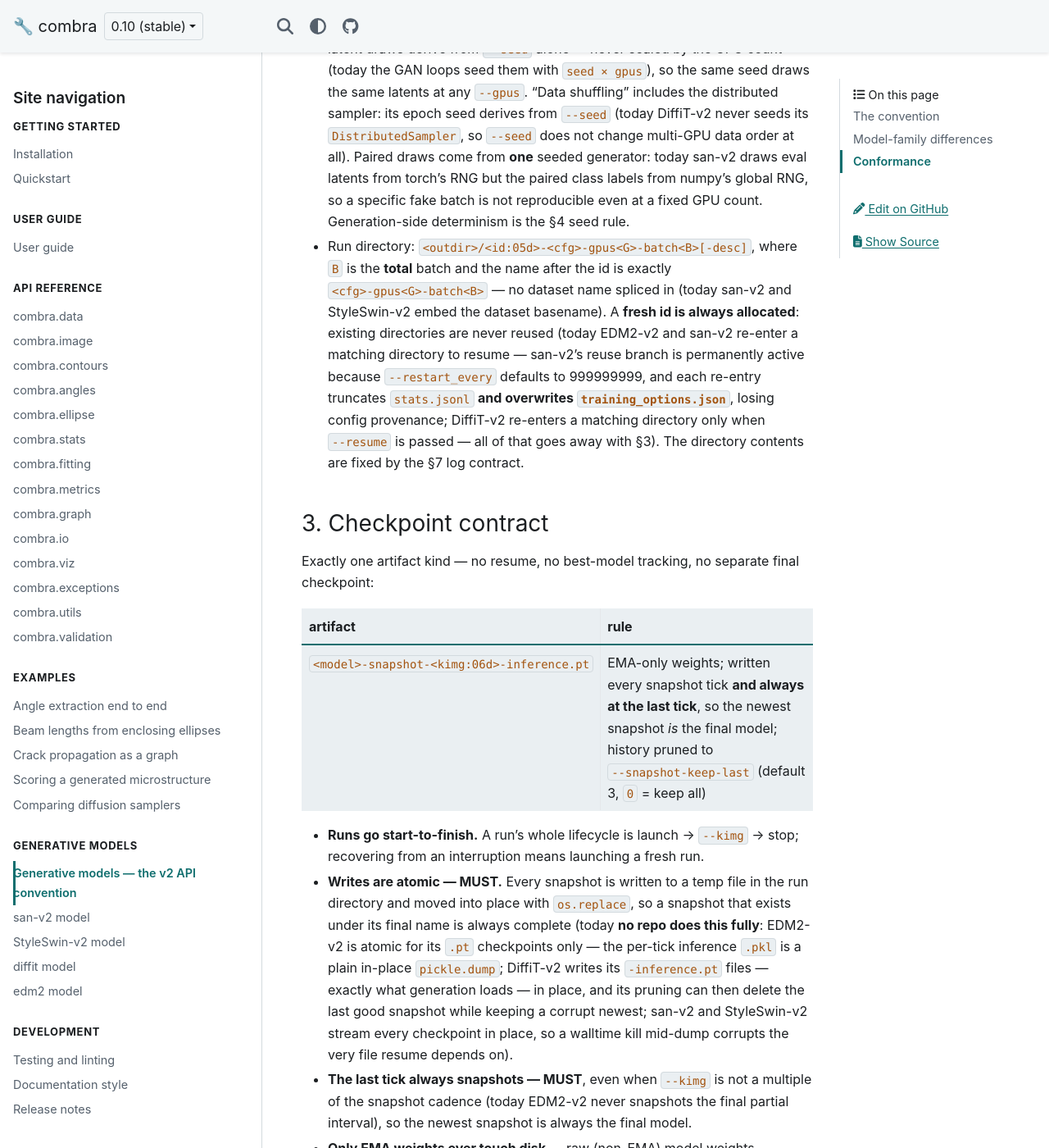
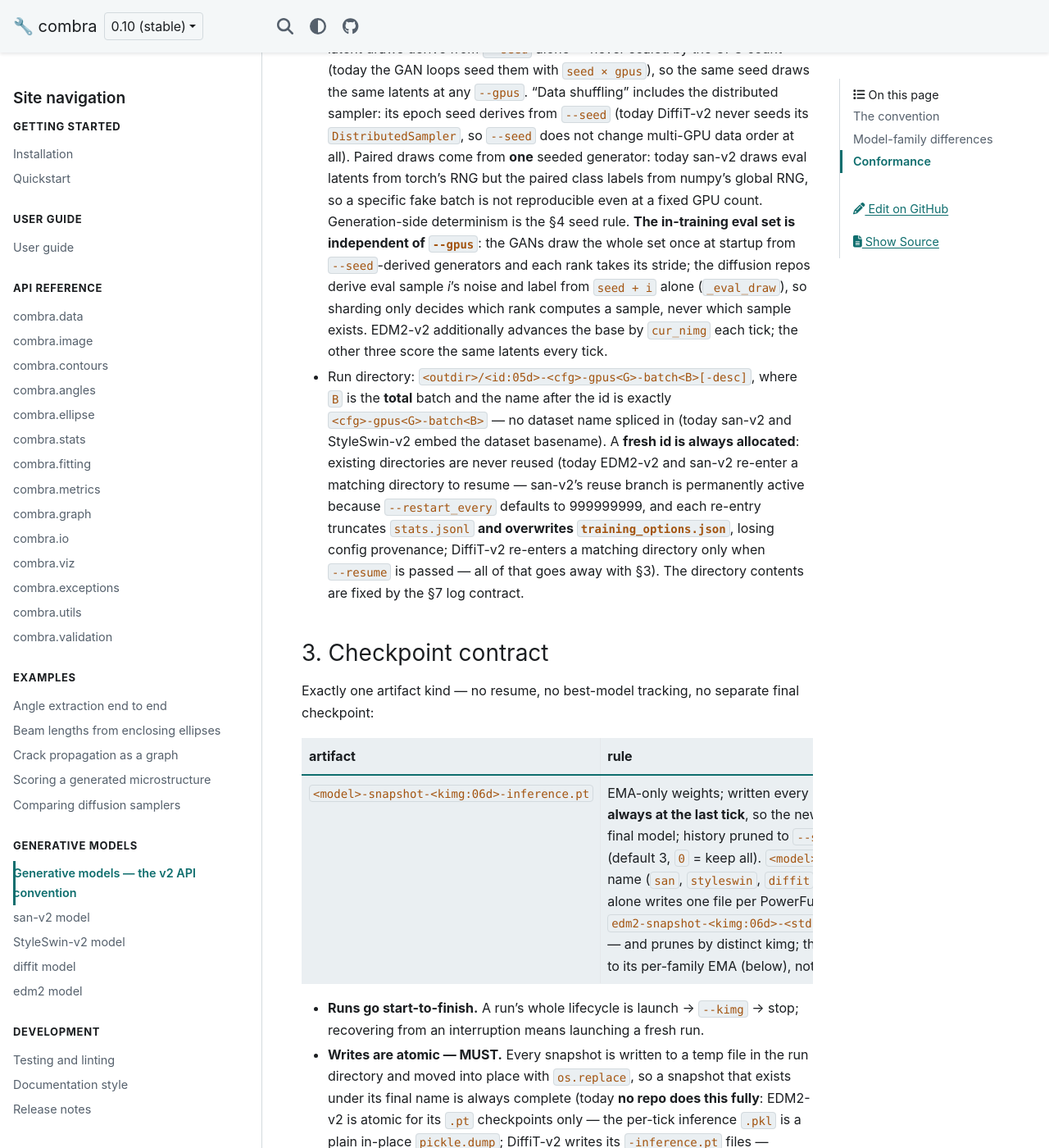
Before and after one commit to dkagramanyan/combra_docs, a Sphinx documentation site: the page built from docs/models/spec.md, in a window 1280 px wide and 1400 px high, scrolled down 3634 px. Shown: the whole window at 82% size. Built offline with Sphinx 7.4.7 and the PyData theme 0.15.4, drawn with Linux system fonts in a browser that asks for light colours; some of the changed text lies outside the part shown.

Commit message:
Spec: eval-set seed rule, snapshot naming, contract-test scope; ship versions 0.4.0 / 3.2.0
§2 states that the in-training eval set is independent of --gpus (per-sample
seed + i draws in the diffusion repos, startup draws in the GANs); §3 names the
literal <model> prefixes and documents EDM2-v2's per-EMA-std suffix as the one
inherent exception, and forbids fabricated class_names in checkpoints; §7 pins
Metrics/* at cur_nimg; the conformance table describes the (module, name)
contract test that now covers combra.metrics.distributed.

Co-Authored-By: Claude Fable 5 <noreply@anthropic.com>

````diff
--- a/docs/models/spec.md
+++ b/docs/models/spec.md
@@ -128,7 +128,13 @@ console-script family:
   generator: today san-v2 draws eval latents from torch's RNG but the
   paired class labels from numpy's global RNG, so a specific fake batch is
   not reproducible even at a fixed GPU count. Generation-side determinism
-  is the §4 seed rule.
+  is the §4 seed rule. **The in-training eval set is independent of `--gpus`**:
+  the GANs draw the whole set once at startup from `--seed`-derived generators
+  and each rank takes its stride; the diffusion repos derive eval sample *i*'s
+  noise and label from `seed + i` alone (`_eval_draw`), so sharding only decides
+  which rank computes a sample, never which sample exists. EDM2-v2 additionally
+  advances the base by `cur_nimg` each tick; the other three score the same
+  latents every tick.
 - Run directory: `<outdir>/<id:05d>-<cfg>-gpus<G>-batch<B>[-desc]`, where
   `B` is the **total** batch and the name after the id is exactly
   `<cfg>-gpus<G>-batch<B>` — no dataset name spliced in (today san-v2 and
@@ -148,7 +154,7 @@ final checkpoint:
 
 | artifact | rule |
 |---|---|
-| `<model>-snapshot-<kimg:06d>-inference.pt` | EMA-only weights; written every snapshot tick **and always at the last tick**, so the newest snapshot *is* the final model; history pruned to `--snapshot-keep-last` (default 3, `0` = keep all) |
+| `<model>-snapshot-<kimg:06d>-inference.pt` | EMA-only weights; written every snapshot tick **and always at the last tick**, so the newest snapshot *is* the final model; history pruned to `--snapshot-keep-last` (default 3, `0` = keep all). `<model>` is the literal repo name (`san`, `styleswin`, `diffit`, `edm2`). EDM2-v2 alone writes one file per PowerFunctionEMA std — `edm2-snapshot-<kimg:06d>-<std:.3f>-inference.pt` — and prunes by distinct kimg; that suffix is inherent to its per-family EMA (below), not tooling drift |
 
 - **Runs go start-to-finish.** A run's whole lifecycle is launch → `--kimg` →
   stop; recovering from an interruption means launching a fresh run.
@@ -190,7 +196,12 @@ final checkpoint:
 - **Self-describing metadata** in every checkpoint:
   `{n_classes, resolution, class_names, cur_nimg}` — downstream code reads
   grain-class *names* from the checkpoint instead of guessing integer
-  conventions (the full label contract is §5).
+  conventions (the full label contract is §5). `class_names` is stored exactly
+  as the dataset zip reports it — `None` when the zip predates the contract —
+  never fabricated: a conditional run on a name-less zip is refused at launch
+  (rebuild the zip with `<model>-prepare-data`), so the `['0', '1', …]` a
+  checkpoint would otherwise carry can never masquerade as real names
+  downstream.
 
 ```{warning}
 Runs are unrecoverable by design: a crash or SLURM walltime kill cannot be
@@ -488,7 +499,7 @@ sizes, GPU counts and repos:
 | `LearningRate/*` | effective learning rates (`G`/`D`, or `lr`) | every tick |
 | `Timing/*` | sec/tick, sec/kimg, eval time | every tick |
 | `Resources/*` | GPU / CPU memory | every tick |
-| `Metrics/combra_*` | the §6 combra metrics | every snapshot tick; **not** step-held |
+| `Metrics/combra_*` | the §6 combra metrics, at `global_step = cur_nimg` like every other tag (until 2026-08-27 EDM2-v2 stamped them at kimg, putting the metric curves on a different x-axis from its losses) | every snapshot tick; **not** step-held |
 | `Fakes` | EMA sample grid (image) | every snapshot tick |
 
 ```{note}
@@ -629,7 +640,7 @@ cluster run. The convention had already rotted silently once (`--use-ddim`,
 | **CLI + artifact contract** | The §2/§4 flags and defaults; the HDF5 shard schema (`class_<c>/images|seeds`, `format`/`schema_version`) and the merge hard-fail on gaps; §3 checkpoint metadata; the normalize/denormalize round-trip; the §5 class-label rules. | `test_conformance.py` (edm2) |
 | **Logging namespaces** | The §7 TensorBoard / `stats.jsonl` key names, asserted against the training loop. Thirteen keys had drifted across the four repos — two logged the step in kimg and two in images, one filed learning rate under `Loss/`. | `test_logging_contract.py` (all four) |
 | **`stats.jsonl` readability** | The row this repo writes is readable by `combra.metrics.load_fid_by_kimg`, which shape-filters non-scalar values away **silently**. That is how san-v2 and StyleSwin runs produced an unreadable metric history while every dashboard looked fine. | `test_stats_contract.py` (all four) |
-| **combra symbols** | Every combra symbol the repo imports exists. The eval path is deliberately fault-tolerant, and that tolerance is how combra 0.5.0 removing three functions hid for a whole release. | `test_combra_contract.py` (all four) |
+| **combra symbols** | Every combra symbol the repo imports exists, asserted as `(module, name)` pairs — including the `combra.metrics.distributed` harness (`all_ranks_ok`, `distributed_metrics`, `gather_generated`, `precompute_reference`) the loops actually call. The eval path is deliberately fault-tolerant, and that tolerance is how combra 0.5.0 removing three functions hid for a whole release — and how, until 2026-08-27, the test itself pinned eight symbols the loops no longer imported while missing the four they did. | `test_combra_contract.py` (all four) |
 
 Repo-specific suites cover the rest: dataset conversion and the `--max-images`
 class balance (`test_dataset_tool.py`, edm2 + StyleSwin), the rank-shard writer
````
Also changed, not shown: other parts of docs/models/spec.md (+2 -2 lines).
